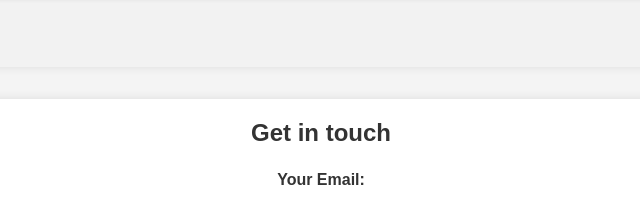
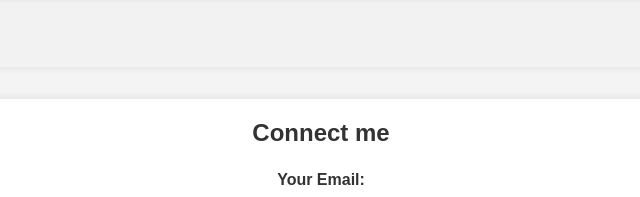
Before and after one commit to Arefin19/prionto-arefin-prio, a plain HTML site: page index.html in a window 1280 px wide. Shown: the part 2051-2248 px from the top of the page, 319-959 px from the left. Drawn offline with nearby package versions, Linux system fonts and the light colour scheme.

Commit message:
contact me

```diff
--- a/index.html
+++ b/index.html
@@ -216,7 +216,7 @@
   <script src="https://cdn.jsdelivr.net/npm/@popperjs/core@2.9.3/dist/umd/popper.min.js"></script>
   <script src="https://maxcdn.bootstrapcdn.com/bootstrap/4.5.2/js/bootstrap.min.js"></script>
   <section id="contact">
-    <h2>Get in touch</h2>
+    <h2>Connect me</h2>
     <div class="contact-form">
       <form id="contactForm">
         <label for="email">Your Email:</label>
```
